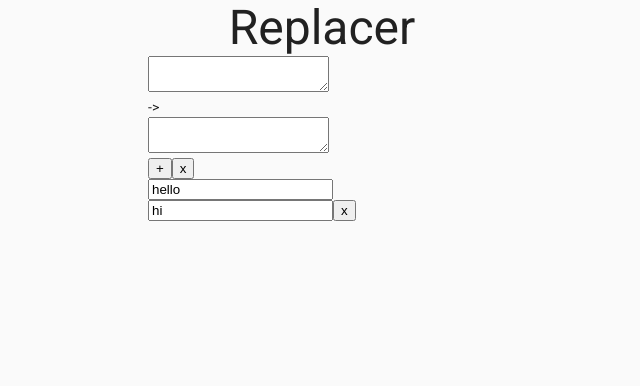
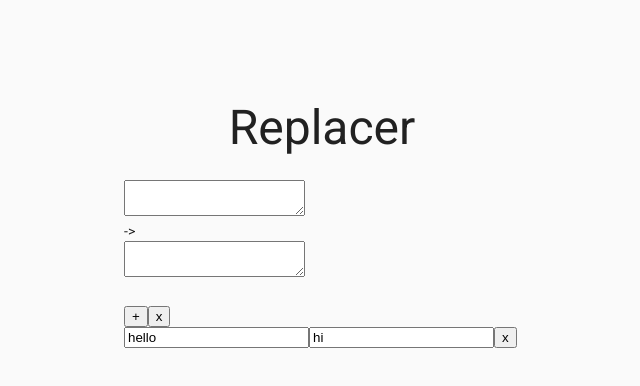
Before and after one commit to jonwang2000/replacer, a React (Create React App) app: page / in a window 1280 px wide. Shown: the top 386 px of the page, without its empty margins (318-958 px from the left). Built offline with nearby package versions, Linux system fonts and the light colour scheme.

Commit message:
basic App styling

```diff
--- a/src/App.js
+++ b/src/App.js
@@ -19,17 +19,16 @@ import Typography from "@material-ui/core/Typography";
 import { makeStyles } from "@material-ui/core/styles";
 
 import uuidv4 from "uuid/v4";
+import { Grid } from "@material-ui/core";
 
 const useStyles = makeStyles(theme => ({
-	base: {
-		display: "flex",
-		flexDirection: "column",
-		alignItems: "center"
+	root: {
+		paddingTop: '100px'
 	}
 }));
 
 const App = () => {
-	const classes = useStyles;
+	const classes = useStyles();
 
 	// State for input text
 	const [inputText, setInputText] = useState("");
@@ -61,22 +60,28 @@ const App = () => {
 	const output = transitionText;
 
 	return (
-		<Container component="main" maxWidth="xs">
+		<Container className={classes.root} component="main" maxWidth="lg">
 			<CssBaseline />
 
-			<div className={classes.base}>
+			<Grid container spacing={3}>
+				<Grid item xs={12}>
 					<Typography variant="h3" component="h1" align="center">
 						Replacer
 					</Typography>
+				</Grid>
 
+				<Grid item xs={12}>
 					<TextZone
 						inputText={inputText}
 						inputHandle={inputHandle}
 						outputText={output}
 					/>
+				</Grid>
 
+				<Grid item xs={12}>
 					<ReplaceRules rules={rules} setRules={setRules} />
-			</div>
+				</Grid>
+			</Grid>
 		</Container>
 	);
 };
```
Lines whose indentation alone changed are shown as unchanged.
